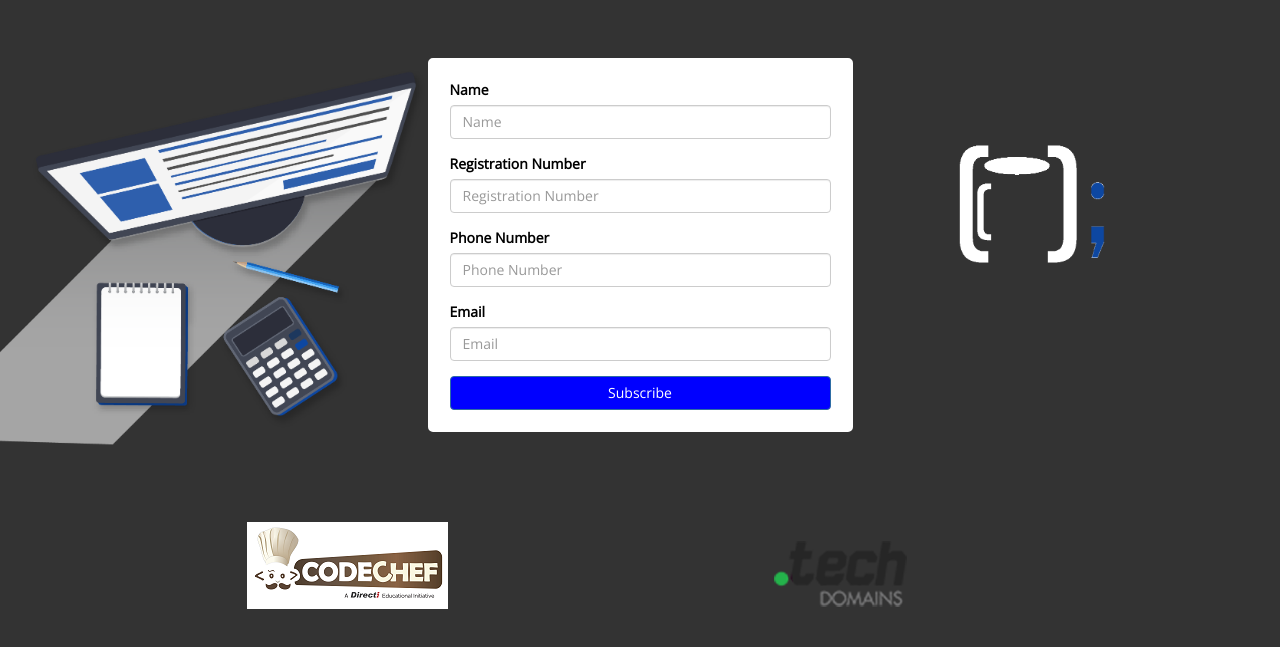
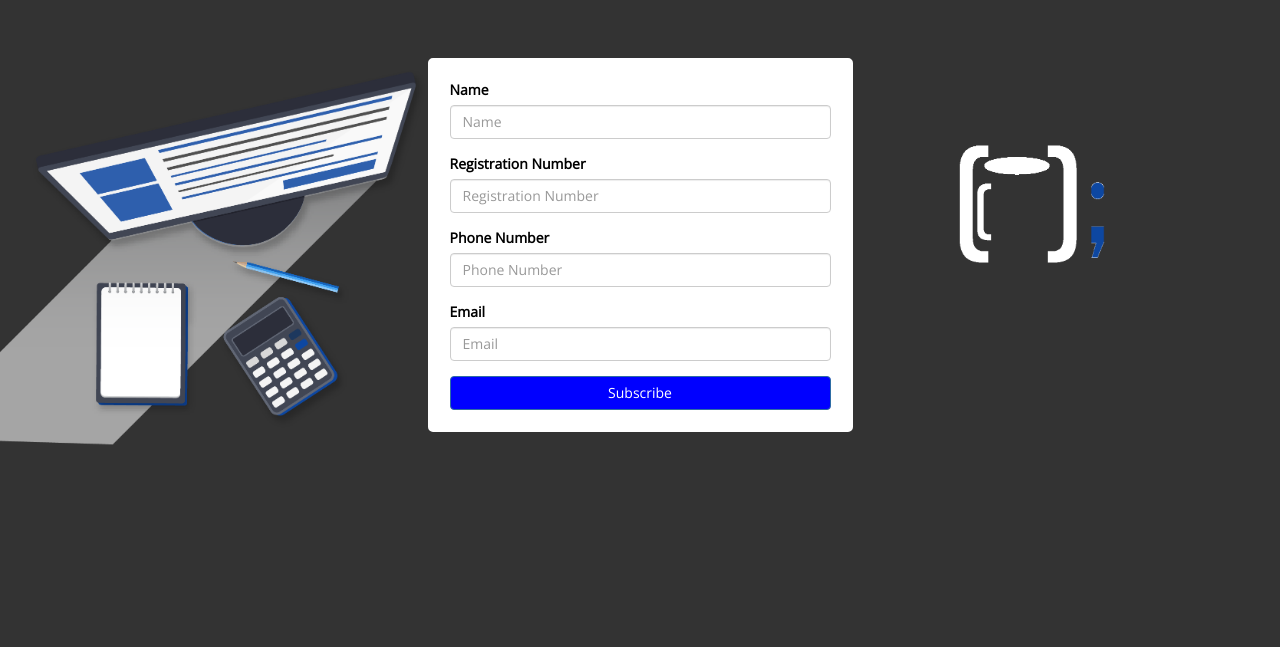
Before and after one commit to PrateekRanjanSingh/revcode, a plain HTML site: page index.html in a window 1280 px wide. Shown: the part 229-876 px from the top of the page. After the commit the page ends 800 px from the top, so only its background shows below. Drawn offline with nearby package versions, Linux system fonts and the light colour scheme.

Commit message:
Revert "Add Sponsors"
This reverts commit 0147b349c7bc816da81042c4477efde05150365d.

```diff
--- a/index.html
+++ b/index.html
@@ -48,19 +48,9 @@
         </div>
         <br><br>
     </section>
-    <section class="spon-wrapper" style="margin-top: 50px;">
-        <div class="container">
-            <div class="row">
-                <div class="col-md-6 col-xs-12" style="text-align: center;">
-                    <img src="codechef.png">
-                </div>
-                <div class="col-md-6 col-xs-12" style="text-align: center; position: relative;">
-                    <img src="tech.png" style="position: absolute; top: -15px; left: 100px;">
-                </div>
-            </div>
-        </div>
 
-    </section>
+    <!-- <center></center> -->
+    <!-- <img src="dots.png" style="position: absolute;" id="bg"> -->
 <script
   src="http://code.jquery.com/jquery-2.2.4.min.js"
   integrity="sha256-BbhdlvQf/xTY9gja0Dq3HiwQF8LaCRTXxZKRutelT44="
```
Also changed, not shown: codechef.png (deleted), tech.png (deleted).
